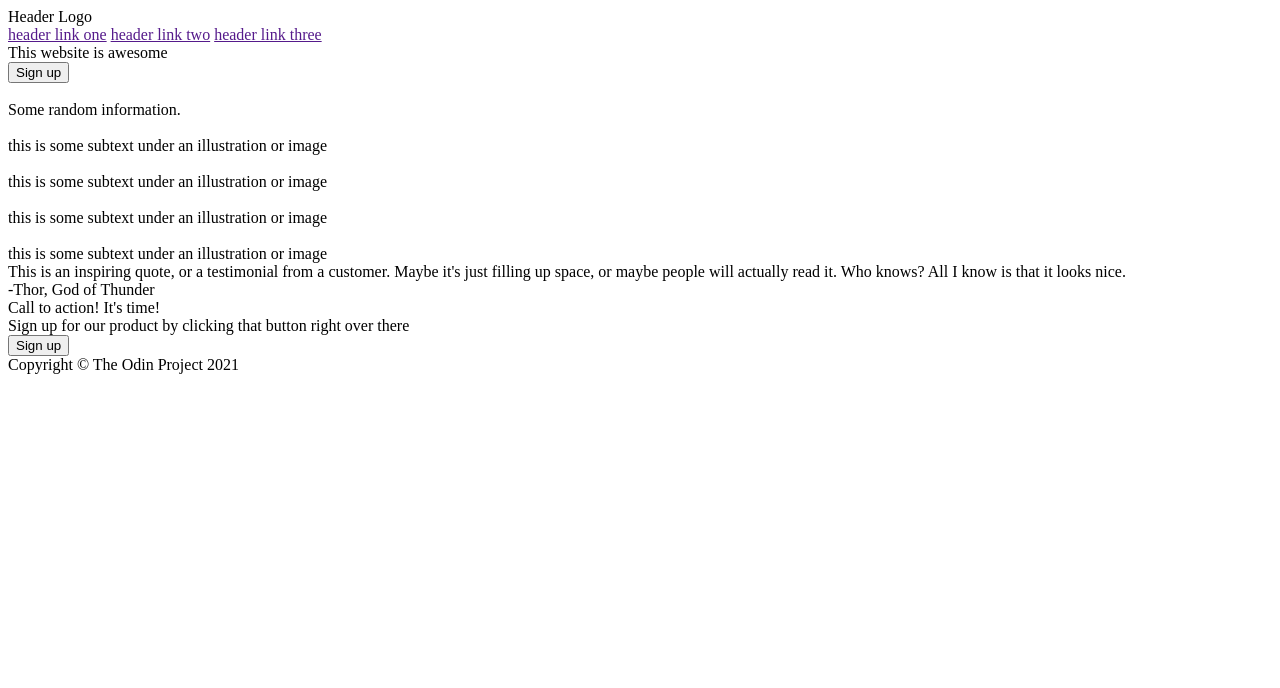
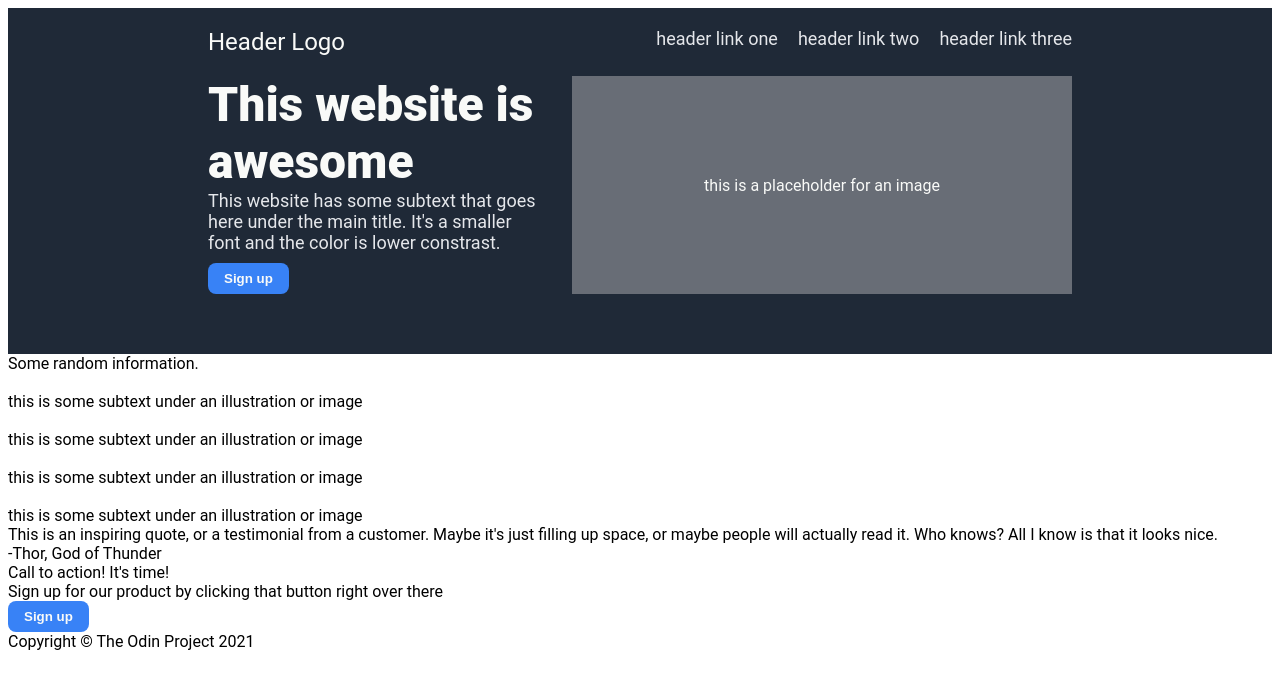
Before and after one commit to hakudan201/TOP-landingPage, a plain HTML site: page TheOdinProject-LandingPage/index.html in a window 1280 px wide. Drawn offline with Linux system fonts and the light colour scheme.

Commit message:
complete header

```diff
--- a/TheOdinProject-LandingPage/index.html
+++ b/TheOdinProject-LandingPage/index.html
@@ -11,7 +11,7 @@
 <body>
     <div class="header">
         <div class="navbar">
-            <div>Header Logo</div>
+            <div class="header-logo-text">Header Logo</div>
             <div class="nav-items">
                 <a href="">header link one</a>
                 <a href="">header link two</a>
@@ -21,10 +21,11 @@
         <div class="hero-main">
             <div>
                 <div class="hero-main-text">This website is awesome</div>
-                <div class="hero-second-text"></div>
+                <div class="hero-secondary-text">This website has some subtext that goes here under the main title. It's
+                    a smaller font and the color is lower constrast.</div>
                 <button>Sign up</button>
             </div>
-            <img src="" alt="">
+            <div class="img">this is a placeholder for an image</div>
         </div>
     </div>
 
--- a/TheOdinProject-LandingPage/styles.css
+++ b/TheOdinProject-LandingPage/styles.css
@@ -0,0 +1,69 @@
+body {
+    font-family: Roboto, sans-serif;
+}
+
+.header {
+    background-color: #1F2937;
+    padding: 20px 200px 60px;
+    display: flex;
+    flex-direction: column;
+    gap: 20px;
+}
+
+.navbar {
+    display: flex;
+    justify-content: space-between;
+}
+
+.header-logo-text {
+    font-size: 24px;
+    color: #F9FAF8;
+}
+
+.nav-items {
+    display: flex;
+    gap: 20px;
+}
+
+a {
+    text-decoration: none;
+}
+
+.hero-main {
+    display: flex;
+    gap: 32px;
+}
+
+.hero-main div button{
+    margin-top: 10px;
+}
+
+.hero-main .img {
+    display: flex;
+    justify-content: center;
+    align-items: center;
+    min-width: 500px;
+    color: #F9FAF8;
+    background-color: #c5c5c76f;
+}
+
+a,
+.hero-secondary-text {
+    font-size: 18px;
+    color: #E5E7EB;
+}
+
+.hero-main-text {
+    font-size: 48px;
+    color: #F9FAF8;
+    font-weight: 800;
+}
+
+button{
+    background-color: #3882F6;
+    font-weight: 800;
+    color: #F9FAF8;
+    padding: 8px 16px;
+    border: none;
+    border-radius: 8px;
+}
```
Also changed, not shown: TheOdinProject-LandingPage/images/image.png (added), 1 other file.
